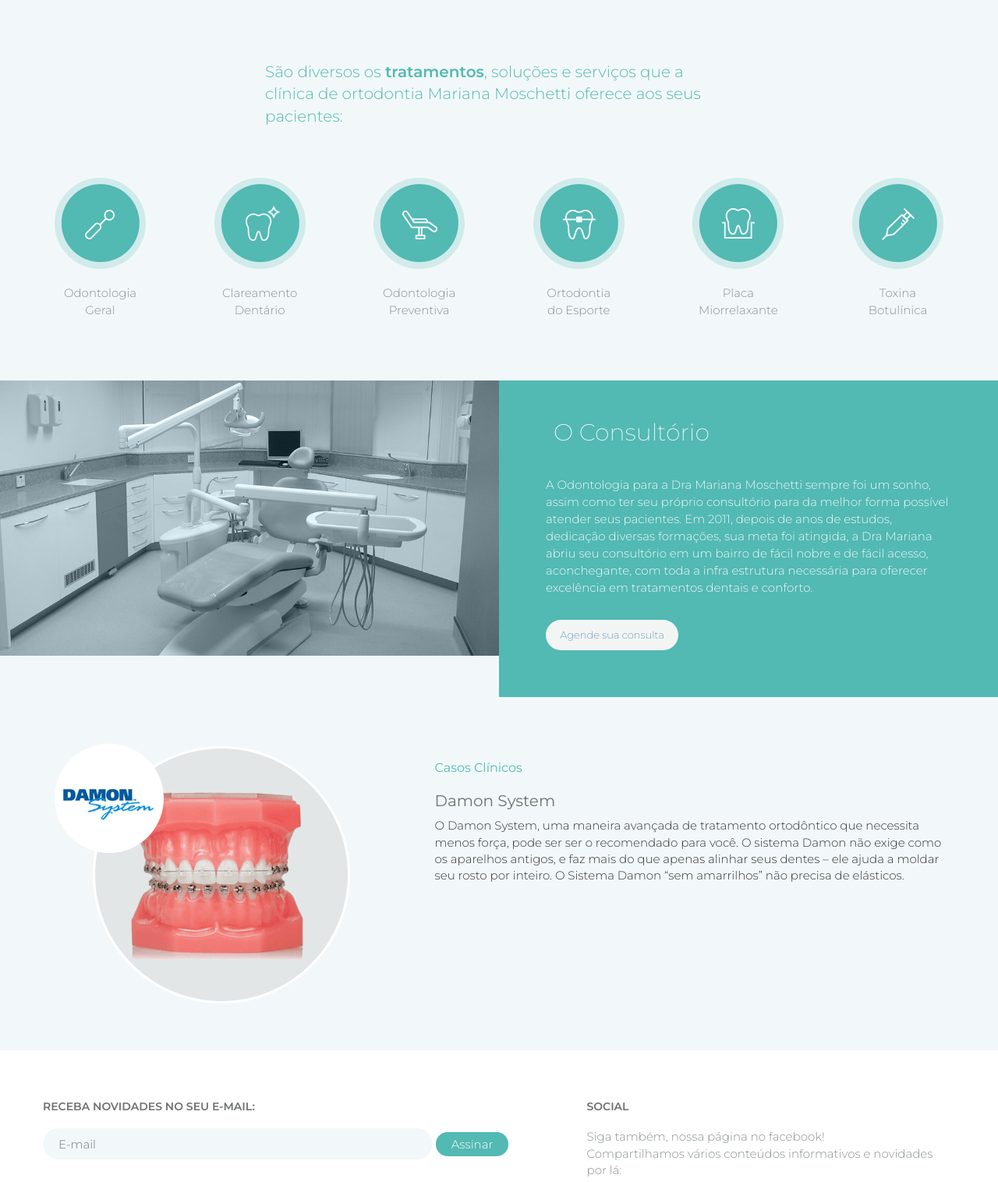
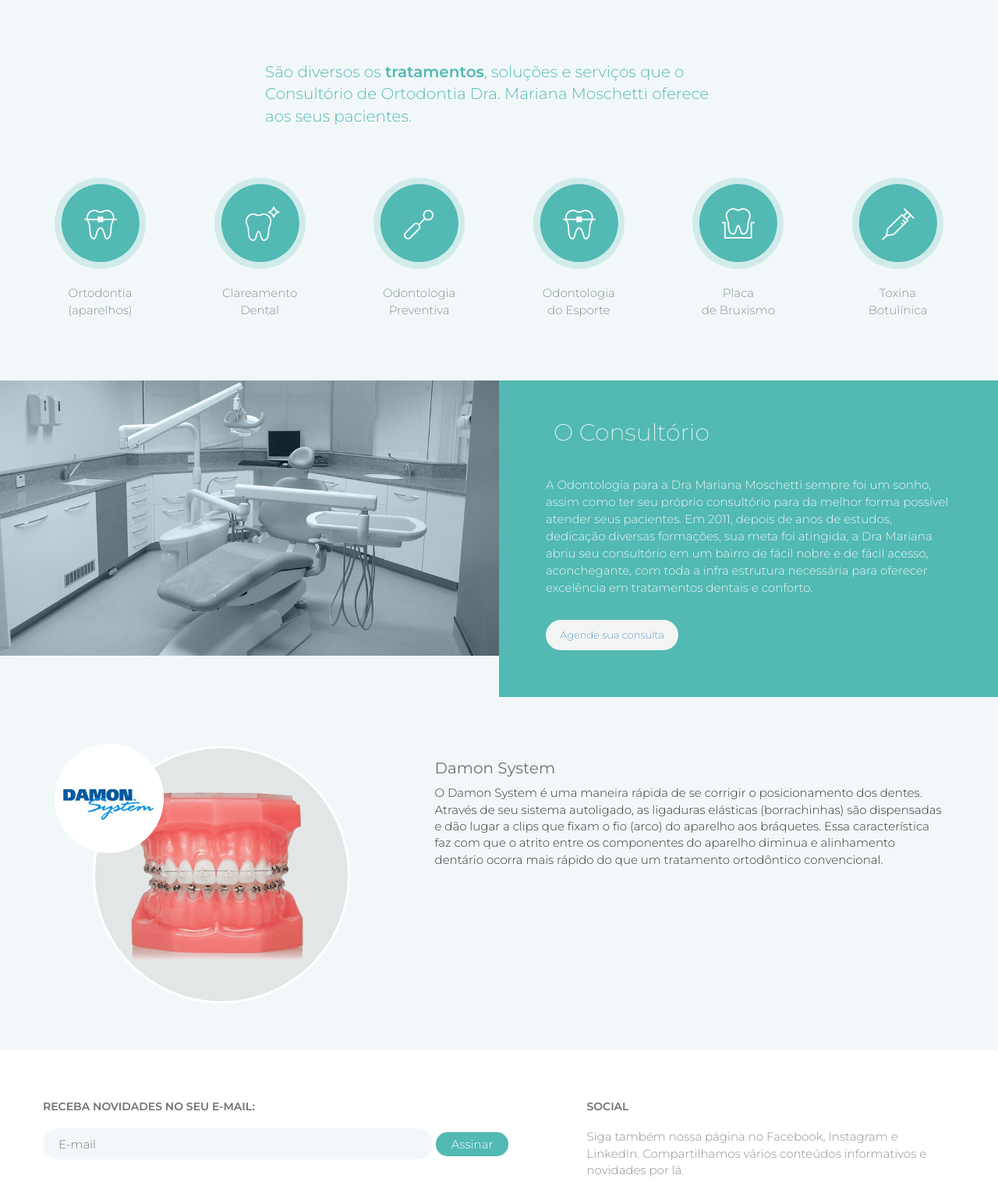
Before and after one commit to chocsx/mariana, a plain HTML site: page index.html in a window 1280 px wide. Shown: the part 674-2190 px from the top of the page at 78% size. Drawn offline with nearby package versions, Linux system fonts and the light colour scheme.

Commit message:
last commit before wordpress

```diff
--- a/css/style.css
+++ b/css/style.css
@@ -341,7 +341,7 @@ footer form input[type="submit"] {
 		justify-content: center;
 	}
 }
-.social-icons li:first-child{
+.social-icons li{
 	margin-right: 10px;
 }
 .social-icons li a{
--- a/index.html
+++ b/index.html
@@ -48,7 +48,7 @@
 					<div class="atendimento">
 							<h3>Atendimento</h3>
 							<p>
-								51. 3907 4557
+								51. 3273 7501
 							</p>
 					</div>
 				</div>
@@ -59,7 +59,7 @@
 		<div class="container">
 			<div class="row">
 				<div class="col-md-3 col-xs-6">
-					<p><i class="fa fa-clock-o"></i>Segunda a Sexta: 09:00 - 18:00</p>
+					<p><i class="fa fa-clock-o"></i>Segunda a Sexta: 08:30 - 18:30</p>
 				</div>
 
 				<div class="col-md-7 hidden-sm hidden-xs">
@@ -83,15 +83,15 @@
 	<section class="tratamentos">
 		<div class="container">
 			<p>
-				São diversos os <span>tratamentos</span>, soluções e serviços que a clínica
-				de ortodontia Mariana Moschetti oferece aos seus pacientes:
+				São diversos os <span>tratamentos</span>, soluções e serviços que o Consultório
+				de Ortodontia Dra. Mariana Moschetti oferece aos seus pacientes.
 			</p>
 			<ul class="servicos">
-				<li><a href="#"><img src="./media/1.png" alt=""><span>Odontologia <br> Geral</span></a></li>
-				<li><a href="#"><img src="./media/2.png" alt=""><span>Clareamento <br> Dentário</span></a></li>
-				<li><a href="#"><img src="./media/3.png" alt=""><span>Odontologia <br> Preventiva</span></a></li>
-				<li><a href="#"><img src="./media/4.png" alt=""><span>Ortodontia  <br> do Esporte</span></a></li>
-				<li><a href="#"><img src="./media/5.png" alt=""><span>Placa <br> Miorrelaxante</span></a></li>
+				<li><a href="#"><img src="./media/4.png" alt=""><span>Ortodontia<br>(aparelhos)</span></a></li>
+				<li><a href="#"><img src="./media/2.png" alt=""><span>Clareamento<br>Dental</span></a></li>
+				<li><a href="#"><img src="./media/1.png" alt=""><span>Odontologia<br>Preventiva</span></a></li>
+				<li><a href="#"><img src="./media/4.png" alt=""><span>Odontologia<br>do Esporte</span></a></li>
+				<li><a href="#"><img src="./media/5.png" alt=""><span>Placa<br>de Bruxismo</span></a></li>
 				<li><a href="#"><img src="./media/6.png" alt=""><span>Toxina <br> Botulínica</span></a></li>
 			</ul>
 		</div>
@@ -119,15 +119,9 @@
 					<img src="./media/caso-clinico.png" alt="" class="img-responsive">
 				</div>
 				<div class="col-md-7 col-xs-12">
-					<h2>Casos Clínicos</h2>
 					<h3>Damon System</h3>
 					<p>
-						O Damon System, uma maneira avançada de tratamento
-						ortodôntico que necessita menos força, pode ser ser o
-						recomendado para você. O sistema Damon não exige como
-						os aparelhos antigos, e faz mais do que apenas alinhar seus
-						dentes – ele ajuda a moldar seu rosto por inteiro. O Sistema
-						Damon “sem amarrilhos” não precisa de elásticos.
+						O Damon System é uma maneira rápida de se corrigir o posicionamento dos dentes. Através de seu sistema autoligado, as ligaduras elásticas (borrachinhas) são dispensadas e dão lugar a clips que fixam o fio (arco) do aparelho aos bráquetes. Essa característica faz com que o atrito entre os componentes do aparelho diminua e alinhamento dentário ocorra mais rápido do que um tratamento ortodôntico convencional.
 					</p>
 				</div>
 			</div>
@@ -177,13 +171,12 @@
 				<div class="col-md-5 mtop">
 					<h3>Social</h3>
 					<p>
-						Siga também, nossa página no facebook! <br>
-						Compartilhamos vários conteúdos informativos
-						e novidades por lá:
+						Siga também nossa página no Facebook, Instagram e LinkedIn. Compartilhamos vários conteúdos informativos e novidades por lá.
 					</p>
 					<ul class="social-icons">
-						<li><a href="#"><i class="fa fa-facebook"></i></a></li>
-						<li><a href="#"><i class="fa fa-instagram"></i></a></li>
+						<li><a href="https://www.facebook.com/dramarianamoschetti/" target="_blank"><i class="fa fa-facebook"></i></a></li>
+						<li><a href="https://www.instagram.com/dramarianamoschetti/" target="_blank"><i class="fa fa-instagram"></i></a></li>
+						<li><a href="https://www.linkedin.com/in/dra-mariana-moschetti-9255362b/" target="_blank"><i class="fa fa-linkedin"></i></a></li>
 					</ul>
 				</div>
 			</div>
```
Also changed, not shown: media/esterelizacao.jpg (added), media/mariana.webp (added), media/odontologia.jpg (added), media/odontologia2.jpg (added), media/recepcao.jpg (added).
